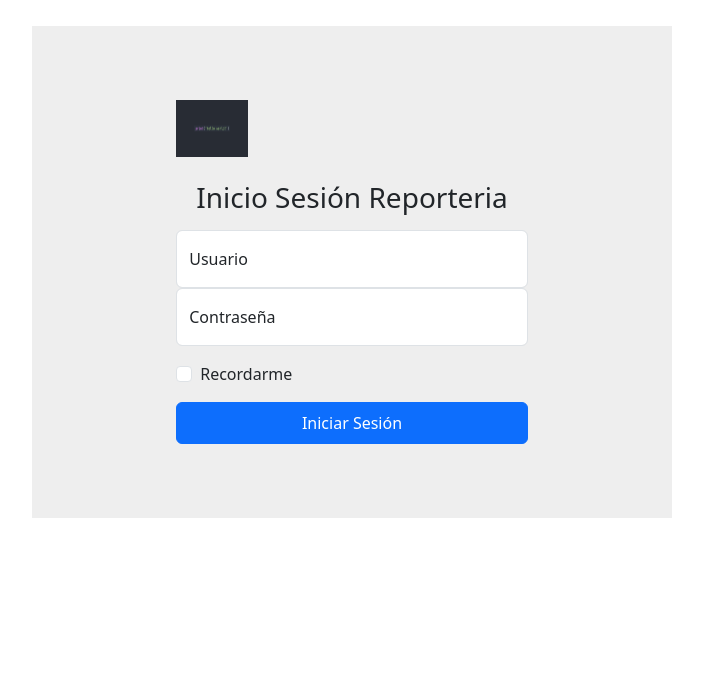
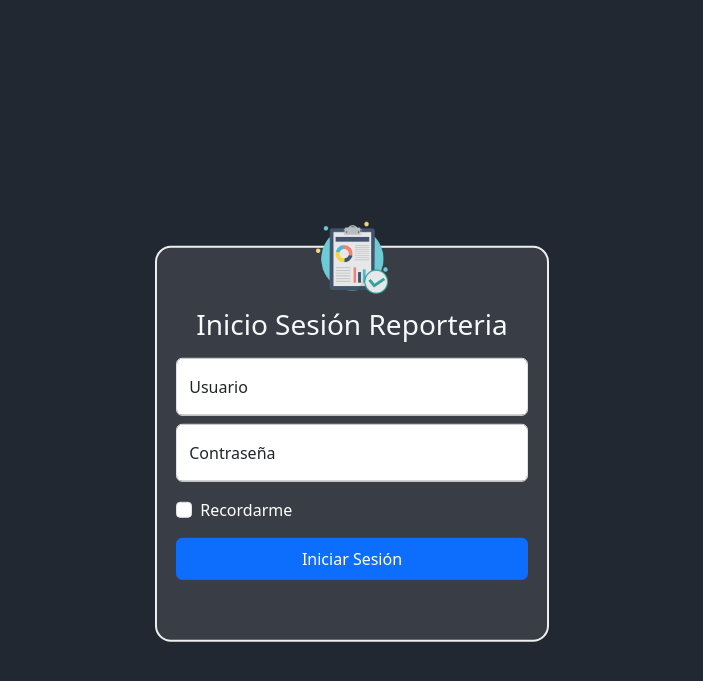
Before and after one commit to frcardemil/Reporteria, a Django app: template reporteria/templates/reporteria/contenido/login.html in a window 1280 px wide. Shown: the top 681 px of the page, without its empty margins (288-991 px from the left). Run offline with Django 3.2, Linux system fonts and the light colour scheme; the template is opened without the code that fills it, so the values that code supplies are empty.

Commit message:
Avance 16/05
-Mejora visual del login.html

```diff
--- /dev/null
+++ b/reporteria/static/css/styleBase.css
@@ -0,0 +1,3 @@
+body{
+    background-color: #222831;
+}
--- a/reporteria/static/css/styleLogin.css
+++ b/reporteria/static/css/styleLogin.css
@@ -1,5 +1,13 @@
 .fondoLogin{
-    margin: 2% 25%;
     justify-content: center;
-    background-color: #EEEEEE;
+    transform: translateY(50%);
 }
+.inFormR{
+    background-color: #393E46;
+    padding: 60px 19px;
+    border: 2px solid #EEEEEE;
+}
+
+input{
+    margin: 8px 0px;
+}
--- a/reporteria/templates/reporteria/base.html
+++ b/reporteria/templates/reporteria/base.html
@@ -9,6 +9,7 @@
     <title>{% block titulo %}{% endblock %}</title>
     <link href="https://cdn.jsdelivr.net/npm/bootstrap@5.3.3/dist/css/bootstrap.min.css" rel="stylesheet"
         integrity="sha384-QWTKZyjpPEjISv5WaRU9OFeRpok6YctnYmDr5pNlyT2bRjXh0JMhjY6hW+ALEwIH" crossorigin="anonymous">
+    <link rel="stylesheet" href="../../static/css/styleBase.css">
     {% block statics %}{% endblock %}
 </head>
 
@@ -23,6 +24,12 @@
         {% endblock %}
     </div>
 
+    <div {% block hideFooter%}{% endblock %}>
+        {% block footer %}
+        {% include "reporteria/navfooter/footer.html" %}
+        {% endblock %}
+    </div>
+
     <script src="https://cdn.jsdelivr.net/npm/@popperjs/core@2.11.8/dist/umd/popper.min.js"
         integrity="sha384-I7E8VVD/ismYTF4hNIPjVp/Zjvgyol6VFvRkX/vR+Vc4jQkC+hVqc2pM8ODewa9r"
         crossorigin="anonymous"></script>
--- a/reporteria/templates/reporteria/contenido/index.html
+++ b/reporteria/templates/reporteria/contenido/index.html
@@ -18,3 +18,6 @@
 {% block contenido %}
 
 {% endblock %}
+
+{% block hideFooter%}
+{% endblock %}
--- a/reporteria/templates/reporteria/contenido/login.html
+++ b/reporteria/templates/reporteria/contenido/login.html
@@ -20,11 +20,11 @@ style="display: None;"
 {% endblock %}
 
 {% block contenido %}
-<div style="padding: 50px 30px;">
     <form onSubmit="return submitLog()" method="POST">
         {% csrf_token %}
-        <img class="mb-4" src="../../static/img/hello_world.png" alt="" width="72" height="57">
-        <h1 class="h3 mb-3 fw-normal" style="padding:0px 20px">Inicio Sesión Reporteria</h1>
+        <div class="inFormR rounded-4">
+            <img class="position-absolute top-0 start-50 translate-middle-x" src="../../static/img/logo_reporteria.png" style="left: 25%" alt="" width="72" height="72">
+            <h1 class="h3 mb-3 fw-normal text-light" style="padding:0px 20px;">Inicio Sesión Reporteria</h1>
 
             <div class="form-floating">
                 <input type="text" name="ususarioLog" class="form-control" id="floatingInput" placeholder="">
@@ -37,11 +37,15 @@ style="display: None;"
 
             <div class="form-check text-start my-3">
                 <input class="form-check-input" type="checkbox" value="remember-me" id="flexCheckDefault" name="remember">
-            <label class="form-check-label" for="flexCheckDefault">
+                <label class="form-check-label" style="color: #ffffff;" for="flexCheckDefault">
                     Recordarme
                 </label>
             </div>
             <button class="btn btn-primary w-100 py-2" type="submit">Iniciar Sesión</button>
+        </div>
     </form>
-</div>
 {% endblock %}
+
+{% block hideFooter%}
+style="display: None;"
+{% endblock %}
--- a/reporteria/templates/reporteria/contenido/reporte.html
+++ b/reporteria/templates/reporteria/contenido/reporte.html
@@ -19,3 +19,6 @@
 <h1>Bienvenido a mi página web</h1>
 <p>Este es un ejemplo de un archivo HTML.</p>
 {% endblock %}
+
+{% block hideFooter%}
+{% endblock %}
--- a/reporteria/templates/reporteria/navfooter/footer.html
+++ b/reporteria/templates/reporteria/navfooter/footer.html
@@ -1 +1,5 @@
 {% load static %}
+
+<footer>
+
+</footer>
--- a/reporteria/templates/reporteria/navfooter/navbar.html
+++ b/reporteria/templates/reporteria/navfooter/navbar.html
@@ -1,21 +1,22 @@
 {% load static %}
 
-<nav class="navbar navbar-expand-lg bg-body-tertiary">
+<nav class="navbar navbar-expand-lg " style="background-color: #32E0C4;">
     <div class="container-fluid">
-      <a class="navbar-brand" href="#">Navbar</a>
+      <a class="navbar-brand" href="{% url 'home' %}">Reporteria</a>
       <button class="navbar-toggler" type="button" data-bs-toggle="collapse" data-bs-target="#navbarNavDropdown" aria-controls="navbarNavDropdown" aria-expanded="false" aria-label="Toggle navigation">
         <span class="navbar-toggler-icon"></span>
       </button>
       <div class="collapse navbar-collapse" id="navbarNavDropdown">
         <ul class="navbar-nav">
           <li class="nav-item">
-            <a class="nav-link active" aria-current="page" href="#">Home</a>
+            <a class="nav-link" href="{% url 'reporte' %}">Reportes</a>
           </li>
           <li class="nav-item">
-            <a class="nav-link" href="#">Features</a>
+            <a class="nav-link" href="{% url 'dashboard' %}">Dashboard</a>
+          </li>
           </li>
           <li class="nav-item">
-            <a class="nav-link" href="#">Pricing</a>
+            <a class="nav-link" href="#">Solicitudes</a>
           </li>
           <li class="nav-item dropdown">
             <a class="nav-link dropdown-toggle" href="#" role="button" data-bs-toggle="dropdown" aria-expanded="false">
@@ -27,6 +28,9 @@
               <li><a class="dropdown-item" href="#">Something else here</a></li>
             </ul>
           </li>
+          <li class="nav-item">
+            <a class="nav-link" href="{% url 'logOutR' %}">Cerrar Sesión</a>
+          </li>
         </ul>
       </div>
     </div>
--- a/reporteria/urls.py
+++ b/reporteria/urls.py
@@ -4,6 +4,7 @@ from . import views
 urlpatterns = [
     path('', views.index,name='home'),
     path('login/', views.valLogin,name='login'),
+    path('logOut/', views.logOutReport,name='logOutR'),
     path('reporte/', views.reporte,name='reporte'),
     path('dashboard/', views.dashboard,name='dashboard'),
 ]
--- a/reporteria/views.py
+++ b/reporteria/views.py
@@ -30,6 +30,10 @@ def valLogin(request):
     else:
         return redirect(to='home')
 
+def logOutReport(request):
+    logout(request)
+    return redirect(to='home')
+
 def index(request):
     if request.user.is_authenticated:
         return render(request,urlBase+'index.html')
```
Also changed, not shown: reporteria/templates/reporteria/contenido/dashboard.html (+5 -2 lines), README.md, reporteria/static/img/logo_reporteria.png (added). Lines whose indentation alone changed are shown as unchanged.
